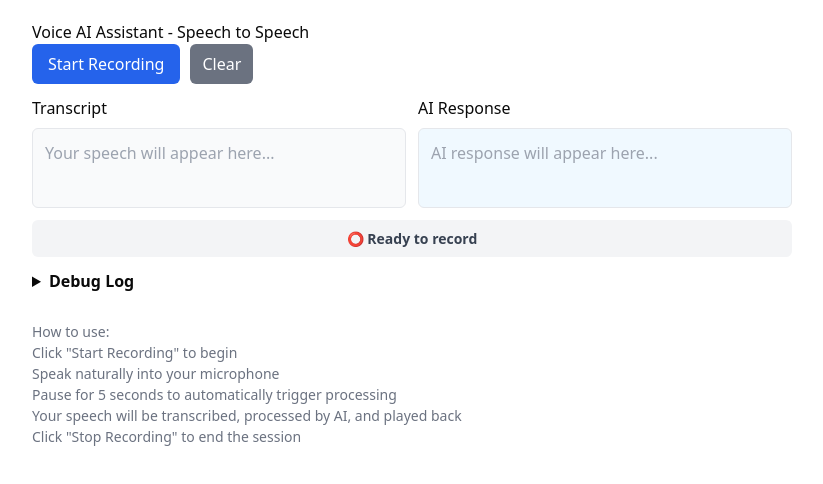
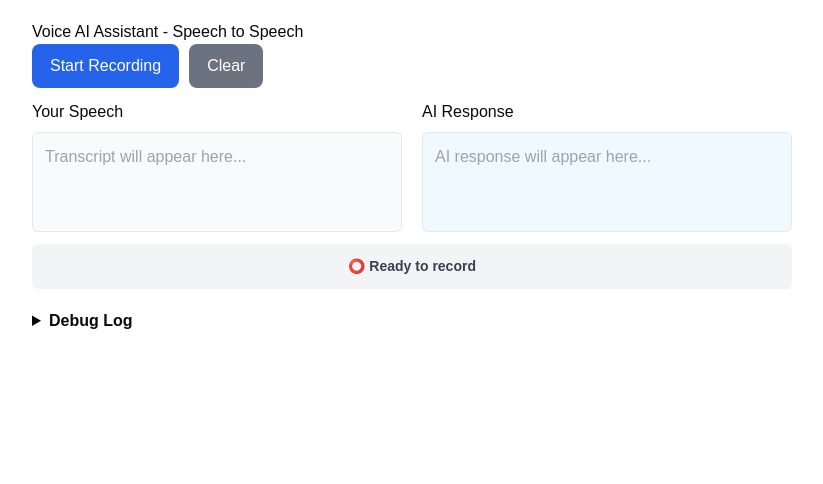
Before and after one commit to lakshaykaushik5/Interview_assesment, a Next.js app in the folder frontend/ia1/: page /interview in a window 1280 px wide. Shown: the top 484 px of the page, without its empty margins (228-1051 px from the left). Built offline with nearby package versions, Linux system fonts and the light colour scheme.

Commit message:
start_recording_works_now

```diff
--- a/frontend/ia1/src/app/interview/page.tsx
+++ b/frontend/ia1/src/app/interview/page.tsx
@@ -3,10 +3,11 @@
 
 import React, { useCallback, useRef, useState, useEffect } from "react";
 
+// Defines the shape of messages received from the WebSocket server
 type AudioMessage = {
   type: "audio" | "text" | "error";
-  data?: string; // base64 audio data
-  text?: string; // transcript or response text
+  data?: string;   // base64 audio data for the AI's voice
+  text?: string;   // transcript or response text
   error?: string;
 };
 
@@ -18,64 +19,59 @@ export default function StreamPage() {
   const [error, setError] = useState<string | null>(null);
   const [debug, setDebug] = useState<string>("");
 
+  // Refs to hold WebSocket, MediaRecorder, and other persistent objects
   const wsRef = useRef<WebSocket | null>(null);
   const mediaRecorderRef = useRef<MediaRecorder | null>(null);
   const audioChunksRef = useRef<Blob[]>([]);
   const silenceTimeoutRef = useRef<NodeJS.Timeout | null>(null);
   const streamRef = useRef<MediaStream | null>(null);
+
+  // Refs for audio analysis
   const audioContextRef = useRef<AudioContext | null>(null);
+  const analyserRef = useRef<AnalyserNode | null>(null);
+  const dataArrayRef = useRef<Uint8Array | null>(null);
 
-  // Initialize WebSocket connection to your backend
+  // Function to connect to the WebSocket backend
   const connectWebSocket = useCallback(() => {
-    const wsUrl = `ws://localhost:8000/ws`; // Adjust URL as needed
+    const wsUrl = `ws://localhost:8000/ws`; // Adjust if your backend URL is different
     const ws = new WebSocket(wsUrl);
     wsRef.current = ws;
 
     ws.onopen = () => {
-      setDebug((d) => d + "Connected to backend WebSocket\n");
+      setDebug((d) => d + "WebSocket connection established.\n");
     };
 
+    // This is the core logic for handling messages from the backend
     ws.onmessage = async (event) => {
       try {
-        // Handle both text and binary messages
-
-        console.log(" --- was here - on message")
-        if (typeof event.data === "string") {
         const message: AudioMessage = JSON.parse(event.data);
 
-          switch (message.type) {
-            case "text":
-              if (message.text?.includes("transcript:")) {
-                setTranscript(message.text.replace("transcript:", ""));
-              } else {
-                setResponse(message.text || "");
+        // Handle transcribed text from user's speech
+        if (message.type === 'text' && message.text) {
+          setTranscript((prev) => prev + message.text + " ");
         }
-              break;
-
-            case "audio":
-              await playAudioFromBase64(message.data || "");
-              break;
-
-            case "error":
-              setError(message.error || "Unknown error");
-              break;
+        // Handle audio data for the AI's response
+        else if (message.type === 'audio' && message.data) {
+          setResponse("AI is speaking...");
+          await playAudioFromBase64(message.data);
+          // Once audio finishes, you can update the response text if needed
+          // Or wait for a final text message from the backend
         }
-        } else {
-          // Handle binary audio data
-          await playAudioFromArrayBuffer(event.data);
+        // Handle any errors from the backend
+        else if (message.type === 'error') {
+          setError(message.error || "An unknown error occurred.");
+          setDebug((d) => d + `Error from backend: ${message.error}\n`);
         }
-
-        setIsProcessing(false);
       } catch (e) {
-        console.error("Error handling WebSocket message:", e);
-        setDebug((d) => d + "Error parsing WebSocket message\n");
+        console.error("Failed to parse WebSocket message:", e);
+        setDebug((d) => d + "Error parsing message from backend.\n");
       }
     };
 
     ws.onerror = (error) => {
       console.error("WebSocket error:", error);
-      setError("WebSocket connection error");
-      setDebug((d) => d + "WebSocket error\n");
+      setError("WebSocket connection failed.");
+      setDebug((d) => d + "WebSocket error occurred.\n");
     };
 
     ws.onclose = (event) => {
@@ -85,7 +81,7 @@ export default function StreamPage() {
     };
   }, []);
 
-  // Play audio from base64 string
+  // Decodes base64 audio and plays it
   const playAudioFromBase64 = async (base64Data: string) => {
     try {
       const binaryString = window.atob(base64Data);
@@ -97,19 +93,19 @@ export default function StreamPage() {
       await playAudioFromArrayBuffer(bytes.buffer);
     } catch (e) {
       console.error("Error playing base64 audio:", e);
-      setDebug((d) => d + "Error playing base64 audio\n");
+      setDebug((d) => d + "Error playing base64 audio.\n");
     }
   };
 
-  // Play audio from ArrayBuffer
+  // Plays audio from an ArrayBuffer using the Web Audio API
   const playAudioFromArrayBuffer = async (arrayBuffer: ArrayBuffer) => {
     try {
       if (!audioContextRef.current) {
-        audioContextRef.current = new AudioContext();
+        audioContextRef.current = new (window.AudioContext || (window as any).webkitAudioContext)();
       }
-
       const audioContext = audioContextRef.current;
 
+      // Resume context if it's suspended (required for autoplay policy)
       if (audioContext.state === 'suspended') {
         await audioContext.resume();
       }
@@ -119,15 +115,14 @@ export default function StreamPage() {
       source.buffer = audioBuffer;
       source.connect(audioContext.destination);
       source.start(0);
-
-      setDebug((d) => d + "Playing audio response\n");
+      setDebug((d) => d + "Playing AI audio response.\n");
     } catch (e) {
       console.error("Error playing audio:", e);
-      setDebug((d) => d + "Error playing audio\n");
+      setDebug((d) => d + "Error playing audio.\n");
     }
   };
 
-  // Send accumulated audio chunks to backend
+  // Sends the accumulated audio chunks to the backend
   const sendAudioToBackend = useCallback(async () => {
     if (!wsRef.current || wsRef.current.readyState !== WebSocket.OPEN || audioChunksRef.current.length === 0) {
       return;
@@ -135,62 +130,49 @@ export default function StreamPage() {
 
     try {
       setIsProcessing(true);
-      setDebug((d) => d + "Sending audio to backend for processing...\n");
+      setDebug((d) => d + "Sending audio to backend...\n");
 
       const audioBlob = new Blob(audioChunksRef.current, { type: 'audio/webm' });
-      const arrayBuffer = await audioBlob.arrayBuffer();
+      wsRef.current.send(audioBlob); // Send as binary blob
 
-      // Send binary audio data
-      console.log(" ------------- here sending audio file --------------")
-      wsRef.current.send(arrayBuffer);
-
-      setDebug((d) => d + `Sent ${audioBlob.size} bytes of audio data\n`);
-
-      // Clear chunks after sending
-      audioChunksRef.current = [];
+      setDebug((d) => d + `Sent ${audioBlob.size} bytes of audio.\n`);
+      audioChunksRef.current = []; // Clear chunks after sending
     } catch (error) {
       console.error("Error sending audio:", error);
-      setError("Failed to send audio to backend");
+      setError("Failed to send audio to backend.");
       setIsProcessing(false);
     }
   }, []);
 
-  // Reset silence timer
+  // **FIXED**: This function now correctly detects sound from the microphone
+  const isSoundDetected = useCallback(() => {
+    if (!analyserRef.current || !dataArrayRef.current) {
+      return false;
+    }
+    // This is the crucial missing piece: getting the audio data into the array
+    analyserRef.current.getByteFrequencyData(dataArrayRef.current);
+
+    // Calculate the average volume
+    const sum = dataArrayRef.current.reduce((a, b) => a + b, 0);
+    const average = sum / dataArrayRef.current.length;
+
+    // A threshold of > 2 is sensitive enough for quiet speech
+    return average > 10;
+  }, []);
+
+  // Resets the silence timer
   const resetSilenceTimer = useCallback(() => {
+    console.log(" ------------- timer reset ----------")
     if (silenceTimeoutRef.current) {
       clearTimeout(silenceTimeoutRef.current);
     }
-
-    // Set 5-second silence detection
+    // After 2 seconds of silence, send the audio
     silenceTimeoutRef.current = setTimeout(() => {
-      setDebug((d) => d + "5-second silence detected, processing audio...\n");
+      setDebug((d) => d + "Silence detected, processing audio...\n");
       sendAudioToBackend();
-    }, 5000);
+    }, 2000); // Using 2 seconds for quicker response
   }, [sendAudioToBackend]);
 
-  const isSoundDetected = useCallback(() => {
-    if (!audioContextRef.current || !audioContextRef.current.state) {
-      return false
-    }
-
-    const analyser = audioContextRef.current.createAnalyser()
-    const dataArray = new Uint8Array(analyser.frequencyBinCount)
-
-
-    let sum = 0
-    for (let i = 0; i < dataArray.length; i++) {
-      sum += dataArray[i]
-    }
-
-    const average = sum / dataArray.length
-
-    const soundDetected = average > 20
-
-    setDebug((d) => d + `Average audio level : ${average.toFixed(2)}. Sound detected : ${soundDetected}\n`)
-
-    return soundDetected
-
-  }, [])
 
   const startRecording = useCallback(async () => {
     setError(null);
@@ -198,133 +180,88 @@ export default function StreamPage() {
     setTranscript("");
     setResponse("");
 
-    console.log(" here in recording function --------------------")
-
     try {
       if (!navigator.mediaDevices?.getUserMedia) {
-        setError("getUserMedia not supported");
+        setError("Your browser does not support audio recording.");
         return;
       }
 
-      // Connect WebSocket if not already connected
       if (!wsRef.current || wsRef.current.readyState === WebSocket.CLOSED) {
         connectWebSocket();
       }
 
-      // Get microphone stream
       const stream = await navigator.mediaDevices.getUserMedia({
         audio: {
           sampleRate: 16000,
           channelCount: 1,
           echoCancellation: true,
-          noiseSuppression: true
-        }
+          noiseSuppression: true,
+        },
       });
-
-      console.log(" here 111111 ", stream)
-
-
       streamRef.current = stream;
 
-      audioContextRef.current = new AudioContext()
-
-      const source = audioContextRef.current.createMediaStreamSource(stream)
-      const analyser = audioContextRef.current.createAnalyser()
-      analyser.fftSize = 256
-      source.connect(analyser)
-
-      const dataArray = new Uint8Array(analyser.frequencyBinCount)
-
+      // Setup Web Audio API for volume analysis
+      if (!audioContextRef.current) {
+         audioContextRef.current = new (window.AudioContext || (window as any).webkitAudioContext)();
+      }
+      const source = audioContextRef.current.createMediaStreamSource(stream);
+      analyserRef.current = audioContextRef.current.createAnalyser();
+      analyserRef.current.fftSize = 256;
+      source.connect(analyserRef.current);
+      dataArrayRef.current = new Uint8Array(analyserRef.current.frequencyBinCount);
 
       audioChunksRef.current = [];
-
-      // Setup MediaRecorder
-      const mimeType = MediaRecorder.isTypeSupported('audio/webm;codecs=opus')
-        ? 'audio/webm;codecs=opus'
-        : 'audio/webm';
-
-      console.log(" here 222222 ", mimeType)
-
-      const mediaRecorder = new MediaRecorder(stream, {
-        mimeType,
-        audioBitsPerSecond: 128000
-      });
-
+      const mimeType = 'audio/webm;codecs=opus';
+      const mediaRecorder = new MediaRecorder(stream, { mimeType, audioBitsPerSecond: 128000 });
       mediaRecorderRef.current = mediaRecorder;
 
-      console.log(" here 3333333333333333", mediaRecorder)
-
       mediaRecorder.ondataavailable = (event) => {
-        // console.log(" here 444444444444 ",event)
-        if (event.data && event.data.size > 0) {
+        if (event.data.size > 0) {
+          audioChunksRef.current.push(event.data);
+          // **FIXED**: Only reset the timer if sound is actually detected.
+          // If it's silent, we let the timer run out to trigger processing.
+          // console.log(event.data , " |||||||||||||||||||||||||||||||||||| ")
           if (isSoundDetected()) {
-            audioChunksRef.current.push(event.data)
-            resetSilenceTimer()
-            setDebug((d) => d + `Audio chunk recorded with sound : ${event.data.size} bytes \n`)
-
-          } else {
-
-            // audioChunksRef.current.push(event.data);
-            // console.log(" here 555555555555555555",event.data)
+            console.log(" Sound detected")
              resetSilenceTimer();
-            setDebug((d) => d + `Audio chunk recorded silence detected: ${event.data.size} bytes\n`);
           }
         }
       };
 
-      mediaRecorder.onerror = (event) => {
-        console.error("MediaRecorder error:", event);
-        setError("Recording error occurred");
-      };
-
       mediaRecorder.onstop = () => {
-        setDebug((d) => d + "Recording stopped\n");
+        setDebug((d) => d + "Recording stopped.\n");
         if (audioChunksRef.current.length > 0) {
           sendAudioToBackend();
         }
       };
 
-      // Start recording with small time slices for better silence detection
-      mediaRecorder.start(100);
+      // Start recording and the initial silence timer
+      mediaRecorder.start(250); // Collect data every 250ms
       setIsRecording(true);
-      setDebug((d) => d + "Recording started - speak now (5 sec pause will trigger processing)\n");
-
+      resetSilenceTimer();
+      setDebug("Recording started... speak now.\n");
     } catch (err: any) {
       console.error("Error starting recording:", err);
-      setError(err?.message || String(err));
+      setError(err?.message || "Could not start recording.");
       setIsRecording(false);
     }
-  }, [connectWebSocket, resetSilenceTimer]);
+  }, [connectWebSocket, resetSilenceTimer, sendAudioToBackend, isSoundDetected]);
 
   const stopRecording = useCallback(() => {
     try {
-      // Clear silence timer
       if (silenceTimeoutRef.current) {
         clearTimeout(silenceTimeoutRef.current);
-        silenceTimeoutRef.current = null;
       }
-
-      // Stop media recorder
-      if (mediaRecorderRef.current && mediaRecorderRef.current.state !== "inactive") {
+      if (mediaRecorderRef.current?.state === "recording") {
         mediaRecorderRef.current.stop();
       }
-
-      // Stop media stream
-      if (streamRef.current) {
-        streamRef.current.getTracks().forEach(track => track.stop());
-        streamRef.current = null;
-      }
-
-      // Close WebSocket
-      if (wsRef.current && wsRef.current.readyState === WebSocket.OPEN) {
-        wsRef.current.close();
-      }
-
+      streamRef.current?.getTracks().forEach(track => track.stop());
+      wsRef.current?.close();
       setIsRecording(false);
-      setDebug((d) => d + "Recording stopped\n");
+      setIsProcessing(false); // Ensure processing state is reset
     } catch (err) {
       console.error("Error stopping recording:", err);
-      setError("Error stopping recording");
+      setError("Error stopping recording.");
     }
   }, []);
 
@@ -332,14 +269,12 @@ export default function StreamPage() {
   useEffect(() => {
     return () => {
       stopRecording();
-      if (audioContextRef.current) {
-        audioContextRef.current.close();
-      }
+      audioContextRef.current?.close();
     };
   }, [stopRecording]);
 
   return (
-    <div style={{ maxWidth: 800, margin: "0 auto", padding: 20 }}>
+    <div style={{ maxWidth: 800, margin: "0 auto", padding: 20, fontFamily: 'sans-serif' }}>
       <h2>Voice AI Assistant - Speech to Speech</h2>
 
       <div style={{ marginBottom: 12 }}>
@@ -347,18 +282,18 @@ export default function StreamPage() {
           onClick={isRecording ? stopRecording : startRecording}
           disabled={isProcessing}
           style={{
-            padding: "8px 16px",
+            padding: "10px 18px",
+            fontSize: 16,
             background: isRecording ? "#ef4444" : (isProcessing ? "#9ca3af" : "#2563eb"),
             color: "white",
             border: "none",
-            borderRadius: 6,
+            borderRadius: 8,
             cursor: isProcessing ? "not-allowed" : "pointer",
             marginRight: 10,
           }}
         >
           {isProcessing ? "Processing..." : (isRecording ? "Stop Recording" : "Start Recording")}
         </button>
-
         <button
           onClick={() => {
             setTranscript("");
@@ -367,11 +302,12 @@ export default function StreamPage() {
             setDebug("");
           }}
           style={{
-            padding: "8px 12px",
+            padding: "10px 18px",
+            fontSize: 16,
             background: "#6b7280",
             color: "white",
             border: "none",
-            borderRadius: 6,
+            borderRadius: 8,
             cursor: "pointer",
           }}
         >
@@ -380,89 +316,42 @@ export default function StreamPage() {
       </div>
 
       {error && (
-        <div style={{
-          padding: 12,
-          background: "#fee2e2",
-          color: "#991b1b",
-          borderRadius: 6,
-          marginBottom: 12
-        }}>
+        <div style={{ padding: 12, background: "#fee2e2", color: "#991b1b", borderRadius: 6, marginBottom: 12 }}>
           <strong>Error:</strong> {error}
         </div>
       )}
 
-      <div style={{ display: "grid", gridTemplateColumns: "1fr 1fr", gap: 12, marginBottom: 12 }}>
+      <div style={{ display: "grid", gridTemplateColumns: "1fr 1fr", gap: 20, marginBottom: 12 }}>
         <div>
-          <h3 style={{ margin: "0 0 8px 0", fontSize: 16 }}>Transcript</h3>
-          <div style={{
-            minHeight: 80,
-            border: "1px solid #e5e7eb",
-            padding: 12,
-            borderRadius: 6,
-            background: "#f9fafb"
-          }}>
-            {transcript || <span style={{ color: "#9ca3af" }}>Your speech will appear here...</span>}
+          <h3 style={{ margin: "0 0 8px 0", fontSize: 16 }}>Your Speech</h3>
+          <div style={{ minHeight: 100, border: "1px solid #e5e7eb", padding: 12, borderRadius: 6, background: "#f9fafb" }}>
+            {transcript || <span style={{ color: "#9ca3af" }}>Transcript will appear here...</span>}
           </div>
         </div>
-
         <div>
           <h3 style={{ margin: "0 0 8px 0", fontSize: 16 }}>AI Response</h3>
-          <div style={{
-            minHeight: 80,
-            border: "1px solid #e5e7eb",
-            padding: 12,
-            borderRadius: 6,
-            background: "#f0f9ff"
-          }}>
+          <div style={{ minHeight: 100, border: "1px solid #e5e7eb", padding: 12, borderRadius: 6, background: "#f0f9ff" }}>
             {response || <span style={{ color: "#9ca3af" }}>AI response will appear here...</span>}
           </div>
         </div>
       </div>
 
       <div style={{ marginBottom: 12 }}>
-        <div style={{
-          padding: 8,
-          background: isRecording ? "#dcfce7" : "#f3f4f6",
-          borderRadius: 6,
-          textAlign: "center",
-          fontSize: 14,
-          fontWeight: "bold",
-          color: isRecording ? "#166534" : "#374151"
-        }}>
-          {isRecording ? "🔴 Recording... (5 sec pause will trigger processing)" :
+        <div style={{ padding: 12, background: isRecording ? "#dcfce7" : "#f3f4f6", borderRadius: 6, textAlign: "center", fontSize: 14, fontWeight: "bold", color: isRecording ? "#166534" : "#374151" }}>
+          {isRecording ? "🔴 Recording... (a 2-second pause will trigger processing)" :
            isProcessing ? "🔄 Processing your speech..." :
            "⭕ Ready to record"}
         </div>
       </div>
 
-      <details style={{ marginTop: 12 }}>
+      <details style={{ marginTop: 20 }}>
         <summary style={{ cursor: "pointer", fontWeight: "bold", marginBottom: 8 }}>
           Debug Log
         </summary>
-        <pre style={{
-          whiteSpace: "pre-wrap",
-          background: "#f8fafc",
-          padding: 12,
-          borderRadius: 6,
-          fontSize: 12,
-          maxHeight: 200,
-          overflow: "auto",
-          border: "1px solid #e2e8f0"
-        }}>
+        <pre style={{ whiteSpace: "pre-wrap", background: "#f8fafc", padding: 12, borderRadius: 6, fontSize: 12, maxHeight: 200, overflow: "auto", border: "1px solid #e2e8f0" }}>
           {debug || "No debug information yet..."}
         </pre>
       </details>
-
-      <div style={{ marginTop: 20, fontSize: 14, color: "#6b7280" }}>
-        <h4>How to use:</h4>
-        <ol>
-          <li>Click "Start Recording" to begin</li>
-          <li>Speak naturally into your microphone</li>
-          <li>Pause for 5 seconds to automatically trigger processing</li>
-          <li>Your speech will be transcribed, processed by AI, and played back</li>
-          <li>Click "Stop Recording" to end the session</li>
-        </ol>
-      </div>
     </div>
   );
 }
```
Also changed, not shown: frontend/ia1/src/middleware.ts (deleted, +0 -36 lines). Lines whose indentation alone changed are shown as unchanged.
